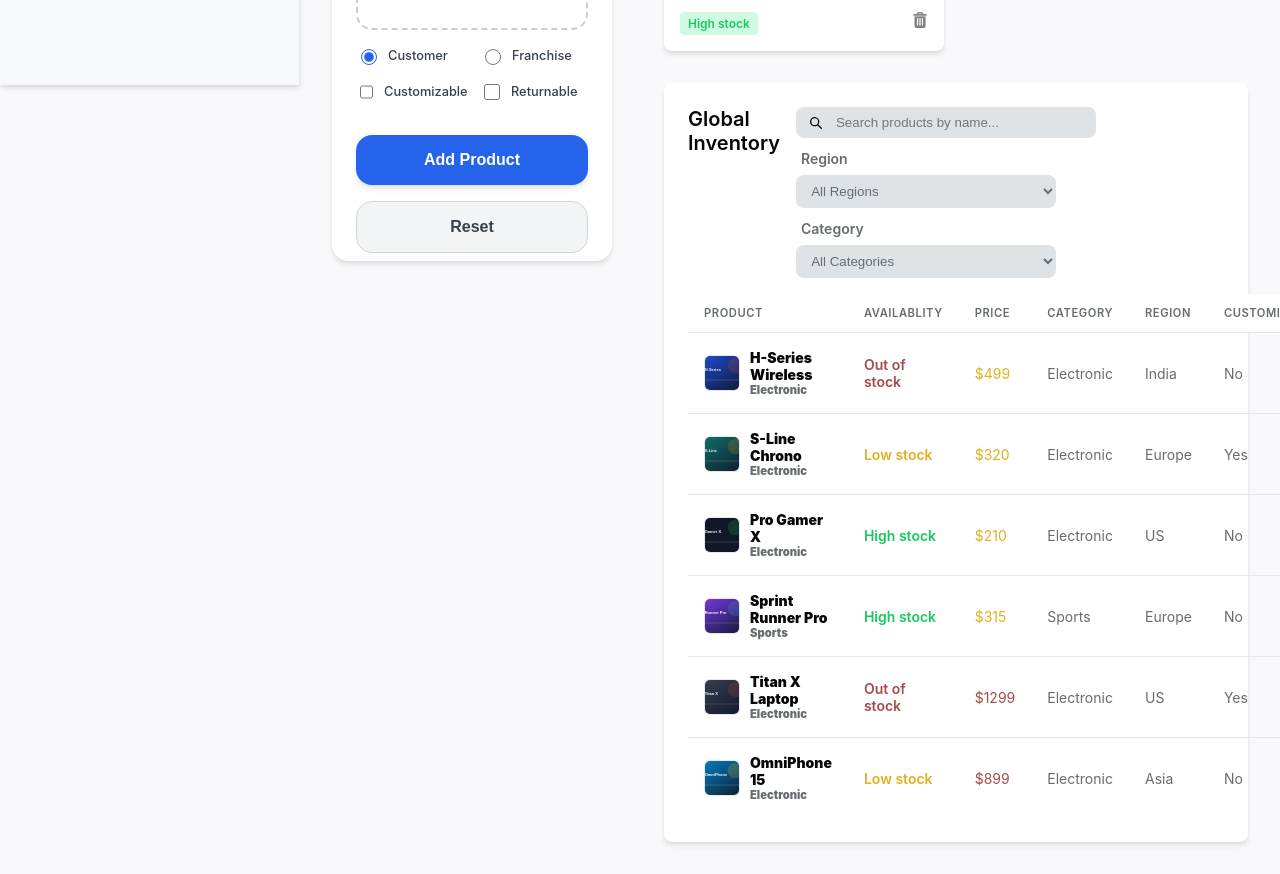
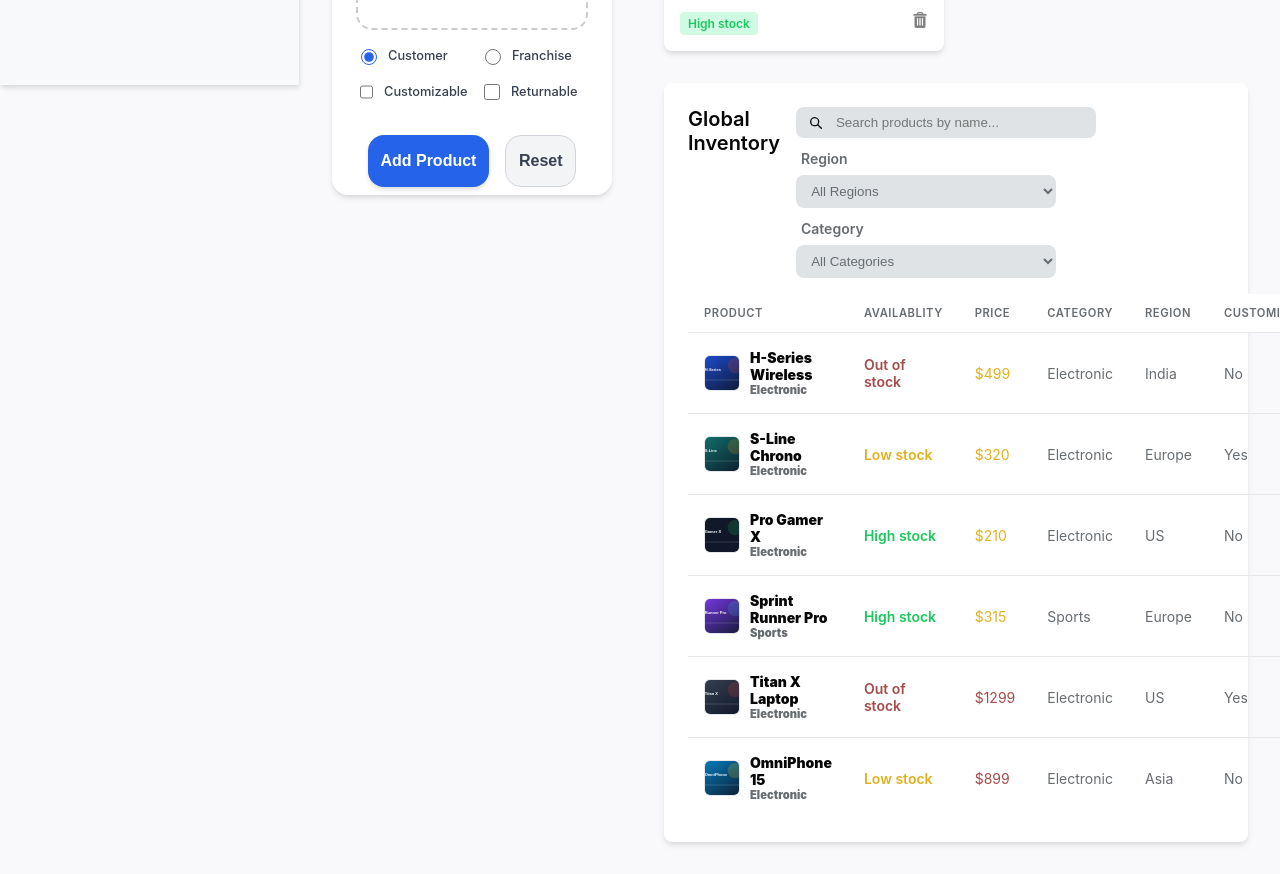
Before and after one commit to RxDB/intern_website, a React (Vite) app: page / in a window 1280 px wide. Shown: the part 800-1674 px from the top of the page. Built offline with nearby package versions, Linux system fonts and the light colour scheme.

Commit message:
Fix productForm buttons

```diff
--- a/src/components/ProductForm/ProductForm.module.css
+++ b/src/components/ProductForm/ProductForm.module.css
@@ -29,7 +29,7 @@
 }
 
 .buttonGroup {
-    composes: fullWidth;
+    grid-column: 1/-1;
     display: flex;
     gap: 16px;
     justify-content: center;
```
